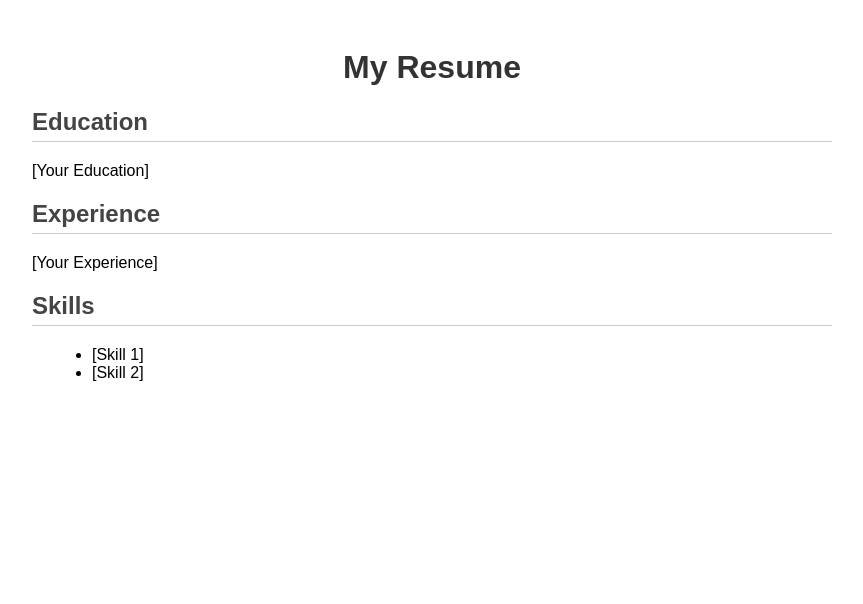
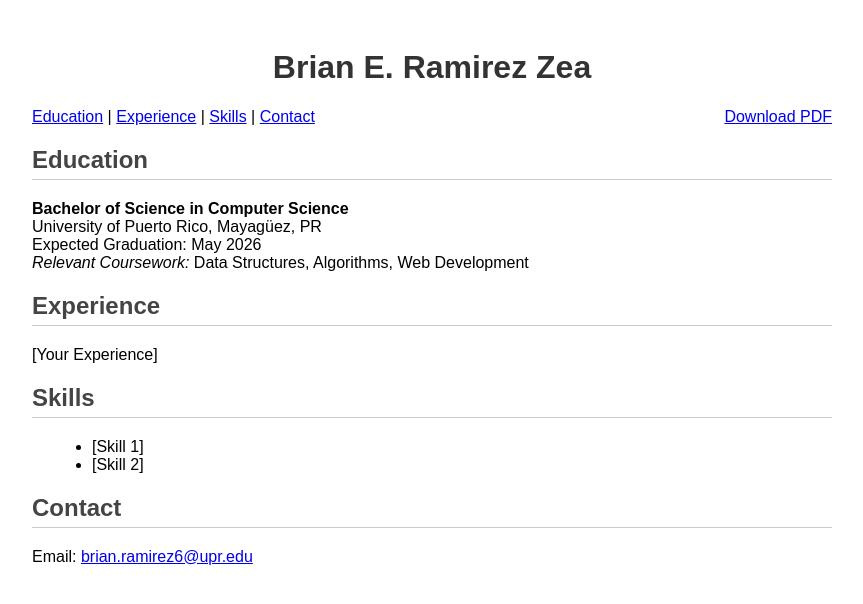
Before and after one commit to Brian-E-Ramirez-Zea/Brian-E-Ramirez-Zea.github.io, an Angular app: page / in a window 1280 px wide. Shown: the top 604 px of the page, without its empty margins (208-1071 px from the left). Built offline with nearby package versions, Linux system fonts and the light colour scheme.

Commit message:
Update 1

```diff
--- a/src/app/app.component.html
+++ b/src/app/app.component.html
@@ -1,20 +1,40 @@
 <div class="container">
   <header>
-    <h1>My Resume</h1>
+    <h1>Brian E. Ramirez Zea</h1>
+    <nav>
+      <a href="#education">Education</a> |
+      <a href="#experience">Experience</a> |
+      <a href="#skills">Skills</a> |
+      <a href="#contact">Contact</a>
+      <a href="assets/Brian-Ramirez-Resume.pdf" download style="float:right;">Download PDF</a>
+    </nav>
   </header>
-  <section class="education">
-    <h2>Education</h2>
-    <p>[Your Education]</p>
-  </section>
-  <section class="experience">
+
+  <section id="education" class="education">
+  <h2>Education</h2>
+  <div>
+    <strong>Bachelor of Science in Computer Science</strong><br>
+    University of Puerto Rico, Mayagüez, PR<br>
+    Expected Graduation: May 2026<br>
+    <em>Relevant Coursework:</em> Data Structures, Algorithms, Web Development
+  </div>
+</section>
+
+  <section id="experience" class="experience">
     <h2>Experience</h2>
     <p>[Your Experience]</p>
   </section>
-  <section class="skills">
+
+  <section id="skills" class="skills">
     <h2>Skills</h2>
     <ul>
       <li>[Skill 1]</li>
       <li>[Skill 2]</li>
     </ul>
   </section>
+
+  <section id="contact" class="contact">
+    <h2>Contact</h2>
+    <p>Email: <a href="mailto:brian.ramirez6&#64;upr.edu">brian.ramirez6&#64;upr.edu</a></p>
+  </section>
 </div>
```
